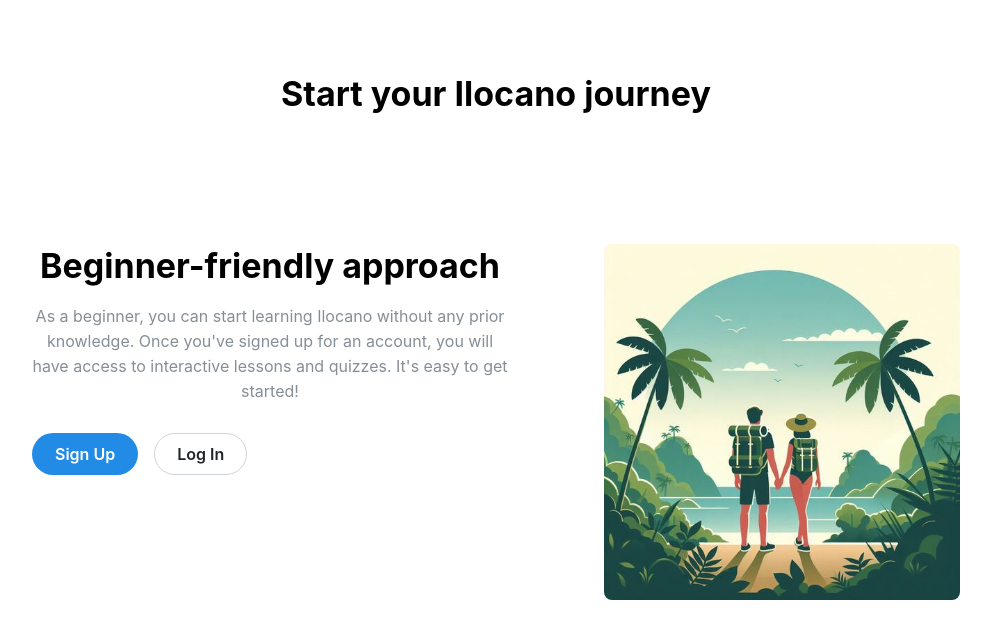
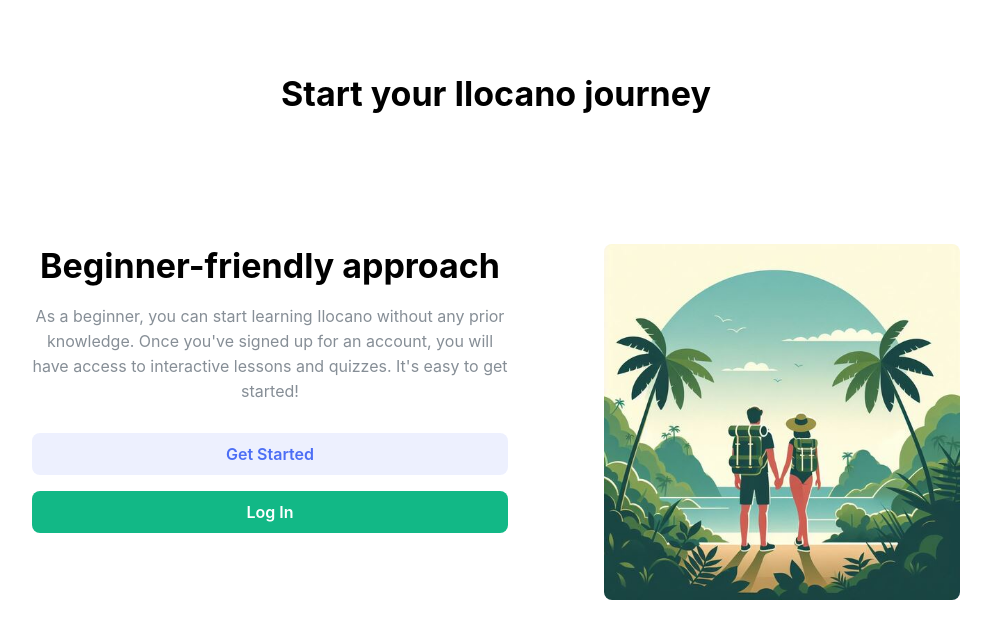
Before and after one commit to cjarquio/ilocano, a React (Vite) app in the folder lets-speak-ilocano/: page / in a window 1280 px wide. Shown: the top 638 px of the page, without its empty margins (144-1135 px from the left). Built offline with nearby package versions, Linux system fonts and the light colour scheme.

Commit message:
Update buttons on landing page

```diff
--- a/lets-speak-ilocano/src/Components/Pages/Landing/Landing.tsx
+++ b/lets-speak-ilocano/src/Components/Pages/Landing/Landing.tsx
@@ -15,13 +15,22 @@ export const Landing = () => {
             access to interactive lessons and quizzes. It's easy to get started!
           </Text>
           <Group mt={30}>
-            <Button radius="xl" size="md" className={classes.control}>
-              Sign Up
+            <Button
+              variant="light"
+              color="indigo"
+              radius="md"
+              size="md"
+              fullWidth
+              className={classes.control}
+            >
+              Get Started
             </Button>
             <Button
-              variant="default"
-              radius="xl"
+              variant="filled"
+              color="teal"
+              radius="md"
               size="md"
+              fullWidth
               className={classes.control}
             >
               Log In
```
